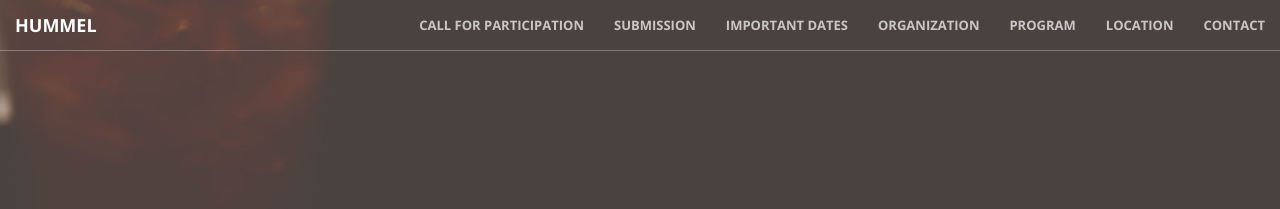
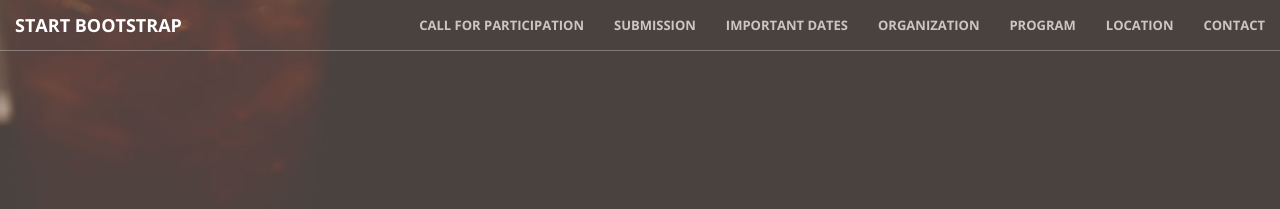
Before and after one commit to cophi-wue/ecml19.hummel.github.io, a Jekyll site: the page built from index.html, in a window 1280 px wide. Shown: the top 209 px of the page. Built offline with Jekyll 4.4.1, drawn with Linux system fonts in a browser that asks for light colours.

Commit message:
Update nav.html

```diff
--- a/_includes/nav.html
+++ b/_includes/nav.html
@@ -1,3 +1,4 @@
+
 <nav id="mainNav" class="navbar navbar-default navbar-fixed-top">
     <div class="container-fluid">
         <!-- Brand and toggle get grouped for better mobile display -->
@@ -8,7 +9,7 @@
                 <span class="icon-bar"></span>
                 <span class="icon-bar"></span>
             </button>
-            <a class="navbar-brand page-scroll" href="#page-top">HummeL</a>
+            <a class="navbar-brand page-scroll" href="#page-top">Start Bootstrap</a>
         </div>
 
         <!-- Collect the nav links, forms, and other content for toggling -->
```
